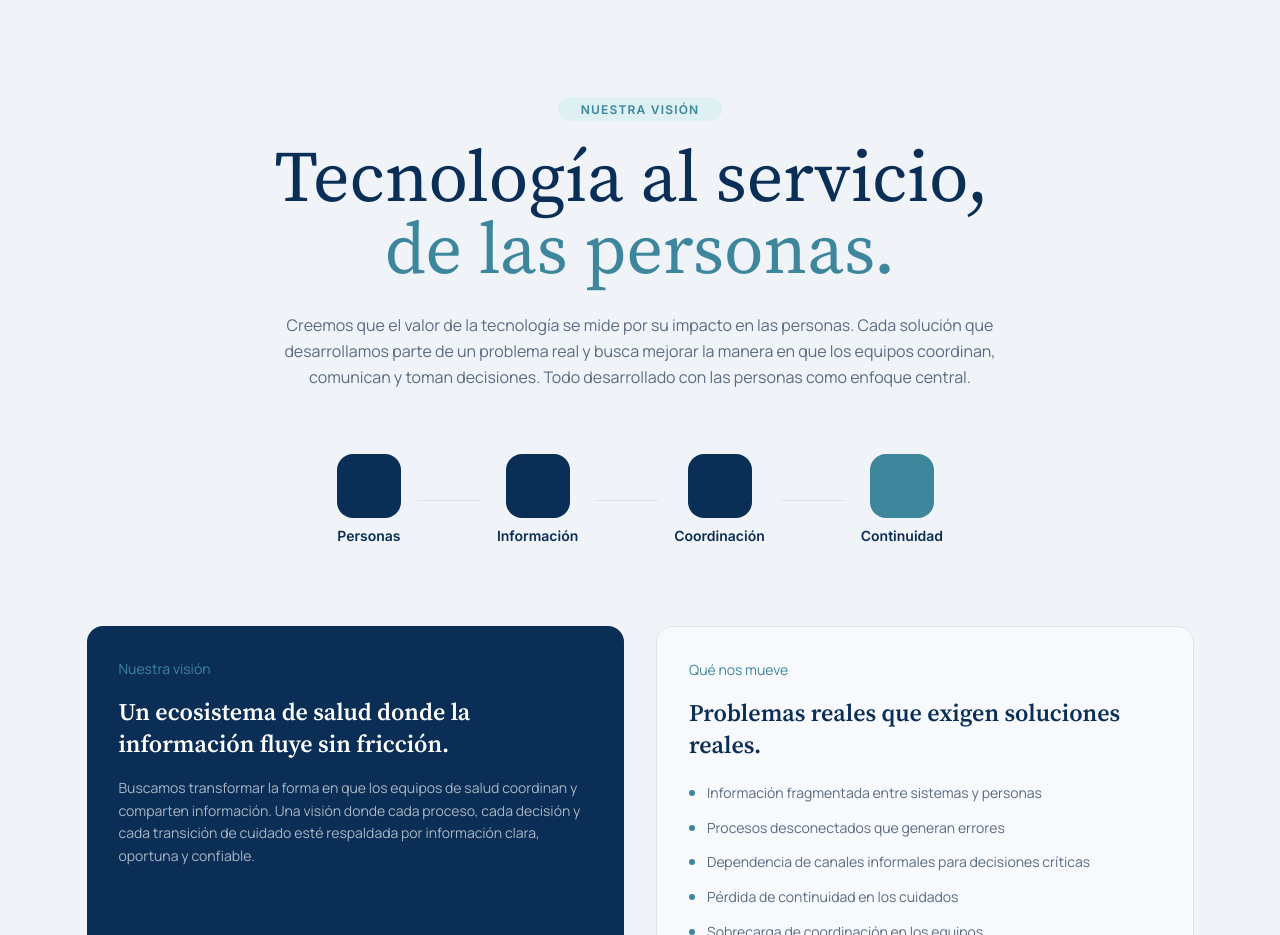
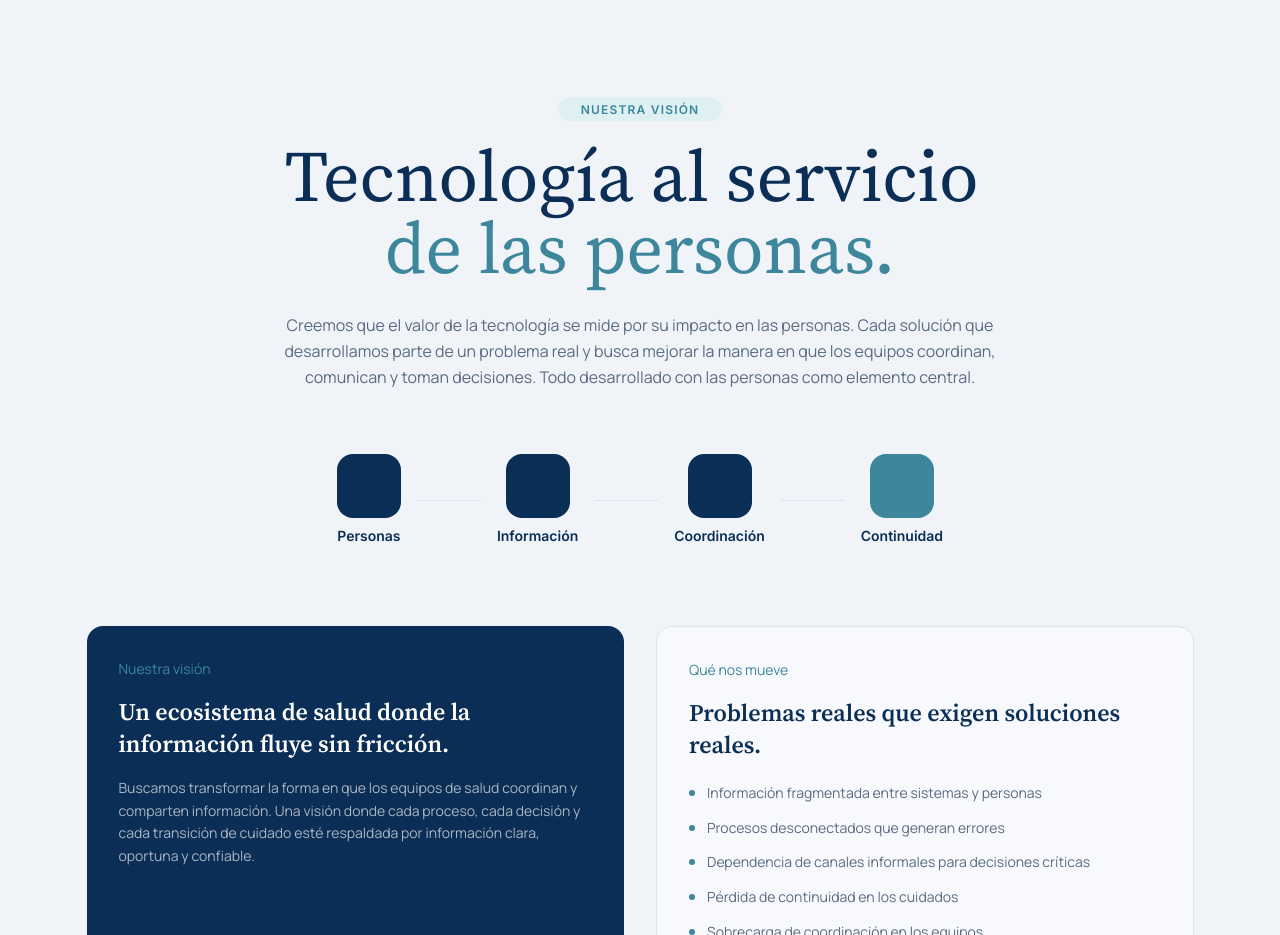
Before and after one commit to lMochl/HANDOWEB2, a React (Vite) app: page / in a window 1280 px wide. Shown: the part 1560-2495 px from the top of the page. Built offline with nearby package versions, Linux system fonts and the light colour scheme; some icons are missing.

Commit message:
Update home vision copy requested by Ricardo

```diff
--- a/src/pages/HomePage.tsx
+++ b/src/pages/HomePage.tsx
@@ -517,9 +517,6 @@ function HandoVision() {
                   <span className="leading-[72px]">T</span>
                   <span className="font-display leading-[72px] not-italic font-normal">{`ecnología `}</span>
                   <span className="leading-[72px]">al servicio</span>
-                  <span className="font-display leading-[72px] not-italic font-normal">
-                    ,
-                  </span>
                   <span className="font-display leading-[72px] not-italic text-[#3d869c] font-normal">{` `}</span>
                 </span>
                 <span className="leading-[72px] text-[#3d869c] text-[72px] block">
@@ -540,7 +537,7 @@ function HandoVision() {
                 las personas. Cada solución que desarrollamos parte de un
                 problema real y busca mejorar la manera en que los equipos
                 coordinan, comunican y toman decisiones. Todo desarrollado con
-                las personas como enfoque central.
+                las personas como elemento central.
               </p>
             </div>
           </div>
```
